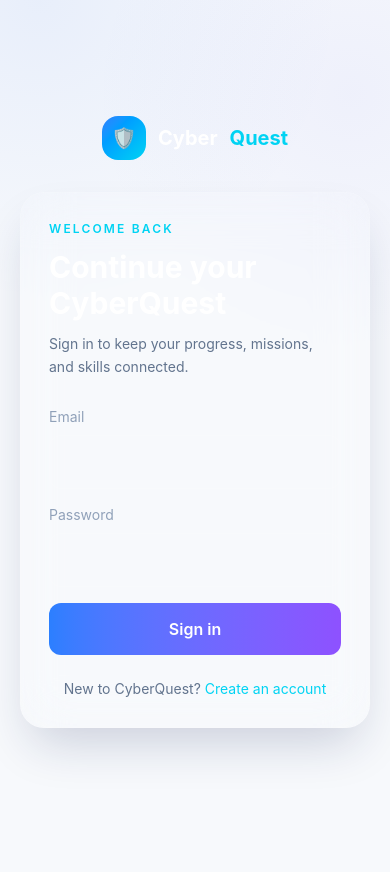
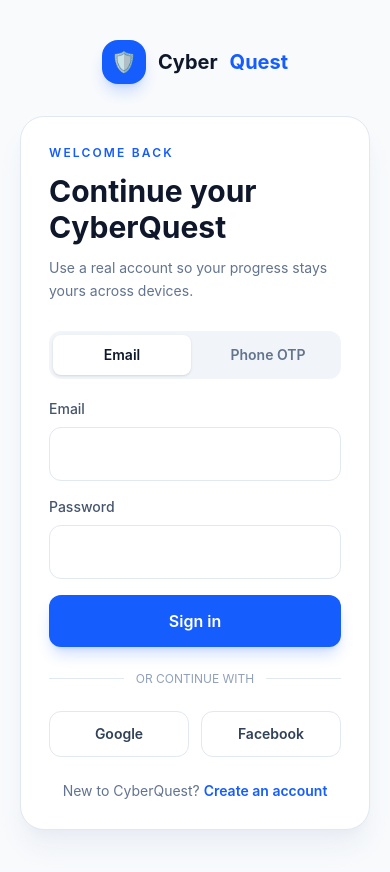
Before and after one commit to girisaurabh/CyberQuest, a React app: page /login in a window 390 px wide. Shown: the top 872 px of the page. Built offline with nearby package versions, Linux system fonts and the light colour scheme; no server answers; the HTML template or start-up script is replaced by a standard one.

Commit message:
feat: add real phone OTP and social sign-in UI

```diff
--- a/src/pages/Login.jsx
+++ b/src/pages/Login.jsx
@@ -1,68 +1,103 @@
 import { useState } from "react";
 import { Link, Navigate, useLocation, useNavigate } from "react-router-dom";
 import { useAuth } from "../context/AuthContext";
+import { api } from "../lib/api";
 
 function Login() {
-  const { user, login } = useAuth();
+  const { user, login, phoneLogin } = useAuth();
   const navigate = useNavigate();
   const location = useLocation();
-  const [form, setForm] = useState({ email: "", password: "" });
+  const [mode, setMode] = useState("email");
+  const [form, setForm] = useState({ email: "", password: "", phone: "", code: "", name: "" });
+  const [codeSent, setCodeSent] = useState(false);
   const [error, setError] = useState("");
   const [busy, setBusy] = useState(false);
 
   if (user) return <Navigate to={location.state?.from || "/"} replace />;
 
-  async function handleSubmit(event) {
+  async function submitEmail(event) {
     event.preventDefault();
     setError("");
     setBusy(true);
     try {
-      await login(form);
+      await login({ email: form.email, password: form.password });
       navigate(location.state?.from || "/", { replace: true });
-    } catch (err) {
-      setError(err.message);
-    } finally {
-      setBusy(false);
-    }
+    } catch (err) { setError(err.message); } finally { setBusy(false); }
+  }
+
+  async function sendCode() {
+    setError("");
+    setBusy(true);
+    try {
+      await api.sendPhoneCode(form.phone);
+      setCodeSent(true);
+    } catch (err) { setError(err.message); } finally { setBusy(false); }
+  }
+
+  async function verifyCode(event) {
+    event.preventDefault();
+    setError("");
+    setBusy(true);
+    try {
+      await phoneLogin({ phone: form.phone, code: form.code, name: form.name });
+      navigate(location.state?.from || "/", { replace: true });
+    } catch (err) { setError(err.message); } finally { setBusy(false); }
+  }
+
+  function social(provider) {
+    window.location.href = `http://localhost:5000/api/auth/${provider}`;
   }
 
   return (
-    <AuthLayout eyebrow="WELCOME BACK" title="Continue your CyberQuest" subtitle="Sign in to keep your progress, missions, and skills connected.">
-      <form onSubmit={handleSubmit} className="space-y-4">
-        <Field label="Email" type="email" value={form.email} onChange={(v) => setForm({ ...form, email: v })} />
-        <Field label="Password" type="password" value={form.password} onChange={(v) => setForm({ ...form, password: v })} />
-        {error && <p className="rounded-xl border border-red-400/20 bg-red-400/10 px-4 py-3 text-sm text-red-300">{error}</p>}
-        <button disabled={busy} className="w-full rounded-xl bg-gradient-to-r from-blue-500 to-violet-500 px-5 py-3.5 font-semibold disabled:opacity-50">
-          {busy ? "Signing in..." : "Sign in"}
-        </button>
-      </form>
-      <p className="mt-6 text-center text-sm text-slate-500">
-        New to CyberQuest? <Link className="text-cyan-400 hover:text-cyan-300" to="/signup">Create an account</Link>
-      </p>
+    <AuthLayout eyebrow="WELCOME BACK" title="Continue your CyberQuest" subtitle="Use a real account so your progress stays yours across devices.">
+      <div className="grid grid-cols-2 gap-2 p-1 rounded-xl bg-slate-100 mb-5">
+        <button type="button" onClick={() => { setMode("email"); setError(""); }} className={`rounded-lg py-2.5 text-sm font-semibold ${mode === "email" ? "bg-white text-slate-900 shadow-sm" : "text-slate-500"}`}>Email</button>
+        <button type="button" onClick={() => { setMode("phone"); setError(""); }} className={`rounded-lg py-2.5 text-sm font-semibold ${mode === "phone" ? "bg-white text-slate-900 shadow-sm" : "text-slate-500"}`}>Phone OTP</button>
+      </div>
+
+      {mode === "email" ? (
+        <form onSubmit={submitEmail} className="space-y-4">
+          <Field label="Email" type="email" value={form.email} onChange={(v) => setForm({ ...form, email: v })} />
+          <Field label="Password" type="password" value={form.password} onChange={(v) => setForm({ ...form, password: v })} />
+          <button disabled={busy} className="w-full rounded-xl bg-blue-600 px-5 py-3.5 font-semibold text-white shadow-lg shadow-blue-600/20 disabled:opacity-50">{busy ? "Signing in..." : "Sign in"}</button>
+        </form>
+      ) : (
+        <form onSubmit={verifyCode} className="space-y-4">
+          {!codeSent && <Field label="Your name" type="text" value={form.name} onChange={(v) => setForm({ ...form, name: v })} />}
+          <Field label="Phone number" type="tel" placeholder="+91..." value={form.phone} onChange={(v) => setForm({ ...form, phone: v })} />
+          {codeSent && <Field label="Verification code" type="text" inputMode="numeric" value={form.code} onChange={(v) => setForm({ ...form, code: v })} />}
+          {!codeSent ? (
+            <button type="button" onClick={sendCode} disabled={busy} className="w-full rounded-xl bg-blue-600 px-5 py-3.5 font-semibold text-white disabled:opacity-50">{busy ? "Sending code..." : "Send SMS code"}</button>
+          ) : (
+            <button disabled={busy} className="w-full rounded-xl bg-blue-600 px-5 py-3.5 font-semibold text-white disabled:opacity-50">{busy ? "Verifying..." : "Verify & continue"}</button>
+          )}
+        </form>
+      )}
+
+      <div className="flex items-center gap-3 my-6"><div className="h-px flex-1 bg-slate-200" /><span className="text-xs text-slate-400">OR CONTINUE WITH</span><div className="h-px flex-1 bg-slate-200" /></div>
+      <div className="grid grid-cols-2 gap-3">
+        <button type="button" onClick={() => social("google")} className="rounded-xl border border-slate-200 bg-white px-4 py-3 text-sm font-semibold text-slate-700 hover:bg-slate-50 transition">Google</button>
+        <button type="button" onClick={() => social("facebook")} className="rounded-xl border border-slate-200 bg-white px-4 py-3 text-sm font-semibold text-slate-700 hover:bg-slate-50 transition">Facebook</button>
+      </div>
+
+      {error && <p className="mt-4 rounded-xl border border-red-200 bg-red-50 px-4 py-3 text-sm text-red-600">{error}</p>}
+      <p className="mt-6 text-center text-sm text-slate-500">New to CyberQuest? <Link className="font-semibold text-blue-600 hover:text-blue-700" to="/signup">Create an account</Link></p>
     </AuthLayout>
   );
 }
 
-function Field({ label, type, value, onChange }) {
-  return (
-    <label className="block">
-      <span className="mb-2 block text-sm text-slate-400">{label}</span>
-      <input required type={type} value={value} onChange={(e) => onChange(e.target.value)} className="w-full rounded-xl border border-white/10 bg-white/[0.04] px-4 py-3.5 text-white outline-none focus:border-cyan-400/50" />
-    </label>
-  );
+function Field({ label, type, value, onChange, placeholder, inputMode }) {
+  return <label className="block"><span className="mb-2 block text-sm font-medium text-slate-600">{label}</span><input required type={type} inputMode={inputMode} placeholder={placeholder} value={value} onChange={(e) => onChange(e.target.value)} className="w-full rounded-xl border border-slate-200 bg-white px-4 py-3.5 text-slate-900 placeholder:text-slate-400 outline-none focus:border-blue-500 focus:ring-4 focus:ring-blue-500/10" /></label>;
 }
 
 export function AuthLayout({ eyebrow, title, subtitle, children }) {
   return (
-    <div className="min-h-screen flex items-center justify-center px-5 py-10">
+    <div className="min-h-screen flex items-center justify-center px-5 py-10 bg-slate-50">
       <div className="w-full max-w-md">
-        <Link to="/" className="mb-8 flex items-center justify-center gap-3 text-xl font-bold">
-          <span className="flex h-11 w-11 items-center justify-center rounded-2xl bg-gradient-to-br from-blue-500 to-cyan-400">🛡️</span>
-          Cyber<span className="text-cyan-400">Quest</span>
-        </Link>
-        <section className="rounded-3xl border border-white/10 bg-white/[0.035] p-7 shadow-2xl shadow-blue-950/20 backdrop-blur-xl">
-          <p className="text-xs font-semibold tracking-[0.18em] text-cyan-400">{eyebrow}</p>
-          <h1 className="mt-3 text-3xl font-bold">{title}</h1>
+        <Link to="/" className="mb-8 flex items-center justify-center gap-3 text-xl font-bold text-slate-900"><span className="flex h-11 w-11 items-center justify-center rounded-2xl bg-blue-600 text-white shadow-lg shadow-blue-600/20">🛡️</span>Cyber<span className="text-blue-600">Quest</span></Link>
+        <section className="rounded-3xl border border-slate-200 bg-white p-7 shadow-xl shadow-slate-200/60">
+          <p className="text-xs font-semibold tracking-[0.18em] text-blue-600">{eyebrow}</p>
+          <h1 className="mt-3 text-3xl font-bold text-slate-900">{title}</h1>
           <p className="mt-3 text-sm leading-relaxed text-slate-500">{subtitle}</p>
           <div className="mt-7">{children}</div>
         </section>
```
